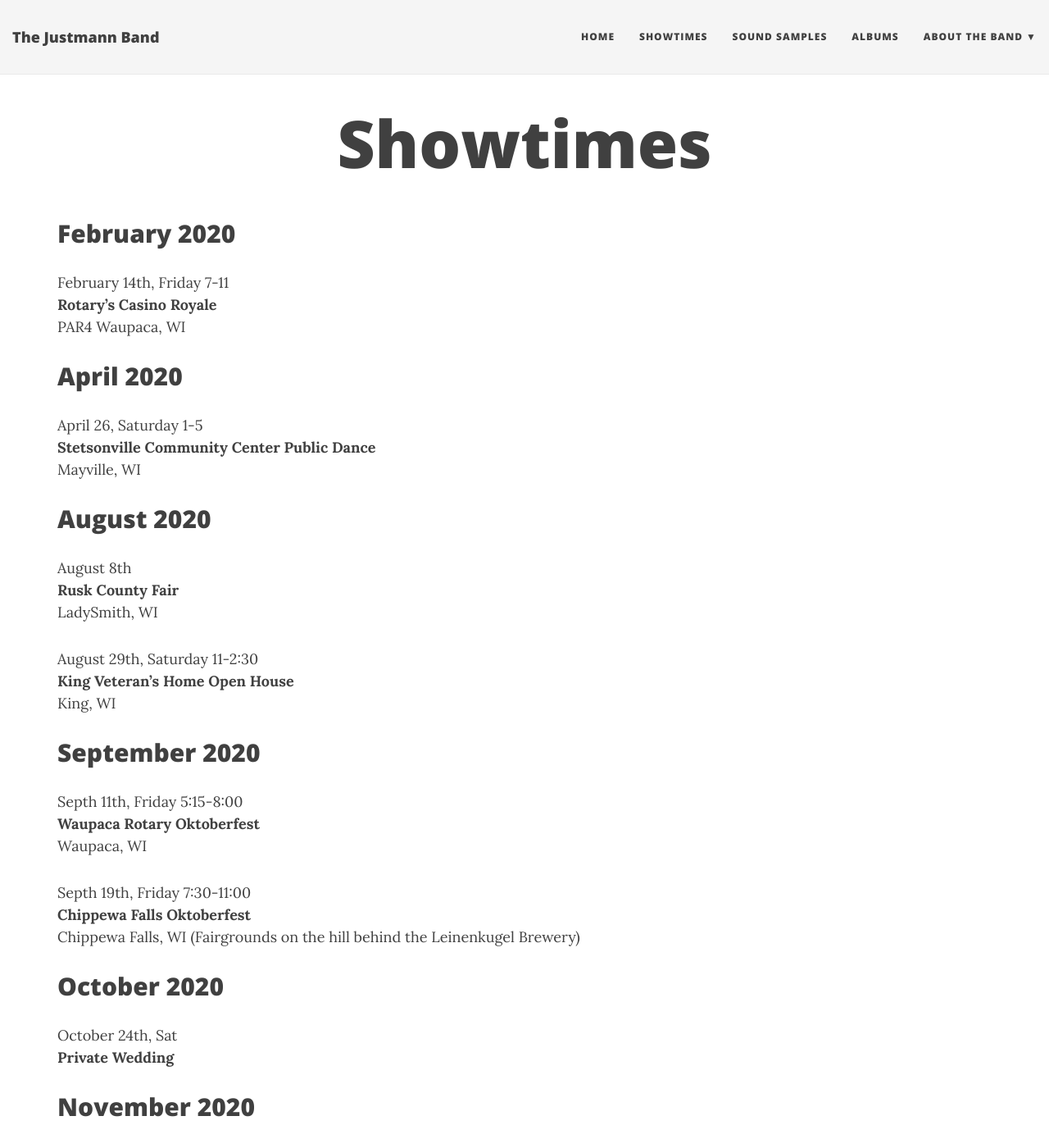
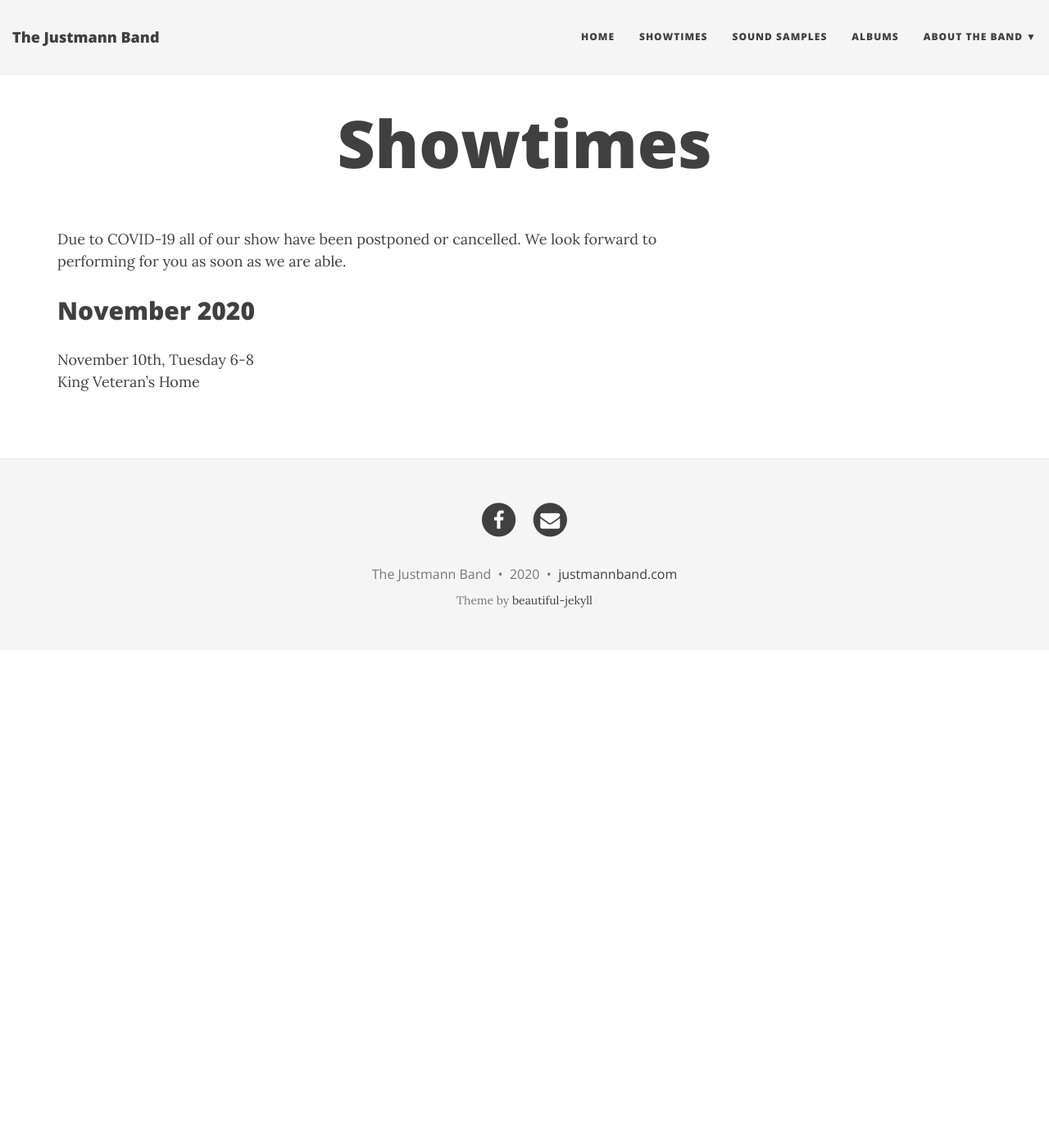
Before and after one commit to jcoenen/justmannband.com, a Jekyll site: the page built from showtimes.md, in a window 1280 px wide and 1400 px high. Shown: the whole window at 82% size. Built offline with Jekyll 4.4.1, drawn with Linux system fonts in a browser that asks for light colours; nearby versions of some CDN libraries.

Commit message:
Update showtimes.md

```diff
--- a/showtimes.md
+++ b/showtimes.md
@@ -4,37 +4,7 @@ title: Showtimes
 subtitle:
 ---
 
-## February 2020
-February 14th, Friday 7-11
-**Rotary's Casino Royale**
-PAR4 Waupaca, WI
-
-## April 2020
-April 26, Saturday 1-5
-**Stetsonville Community Center Public Dance**
-Mayville, WI
-
-## August 2020
-August 8th
-**Rusk County Fair**
-LadySmith, WI
-
-August 29th, Saturday 11-2:30
-**King Veteran's Home Open House**
-King, WI
-
-## September 2020
-Septh 11th, Friday 5:15-8:00
-**Waupaca Rotary Oktoberfest**
-Waupaca, WI
-
-Septh 19th, Friday 7:30-11:00
-**Chippewa Falls Oktoberfest**
-Chippewa Falls, WI  (Fairgrounds on the hill behind the Leinenkugel Brewery)
-
-## October 2020
-October 24th, Sat
-**Private Wedding**
+Due to COVID-19 all of our show have been postponed or cancelled.    We look forward to performing for you as soon as we are able.
 
 
 ## November 2020
```
